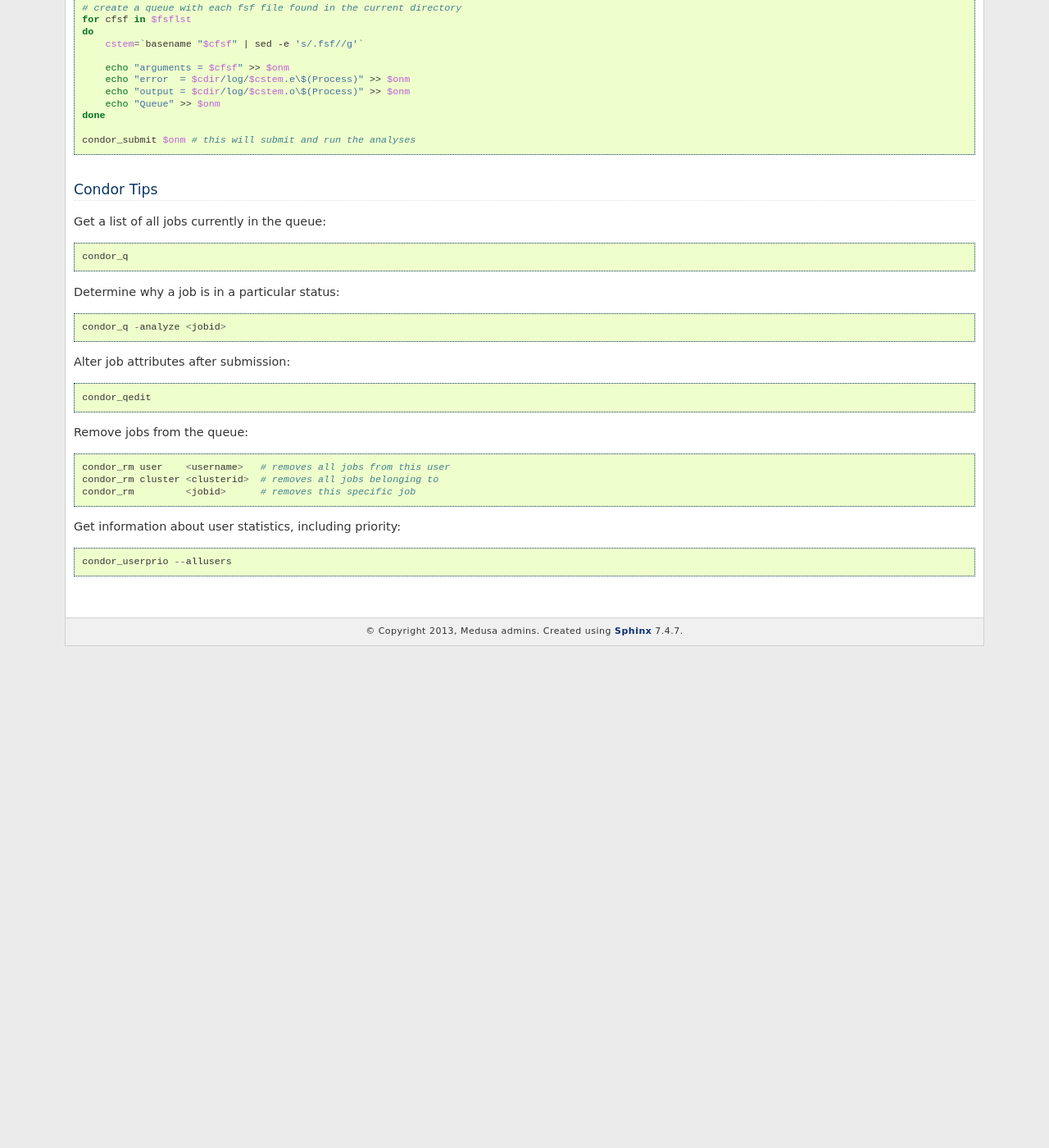
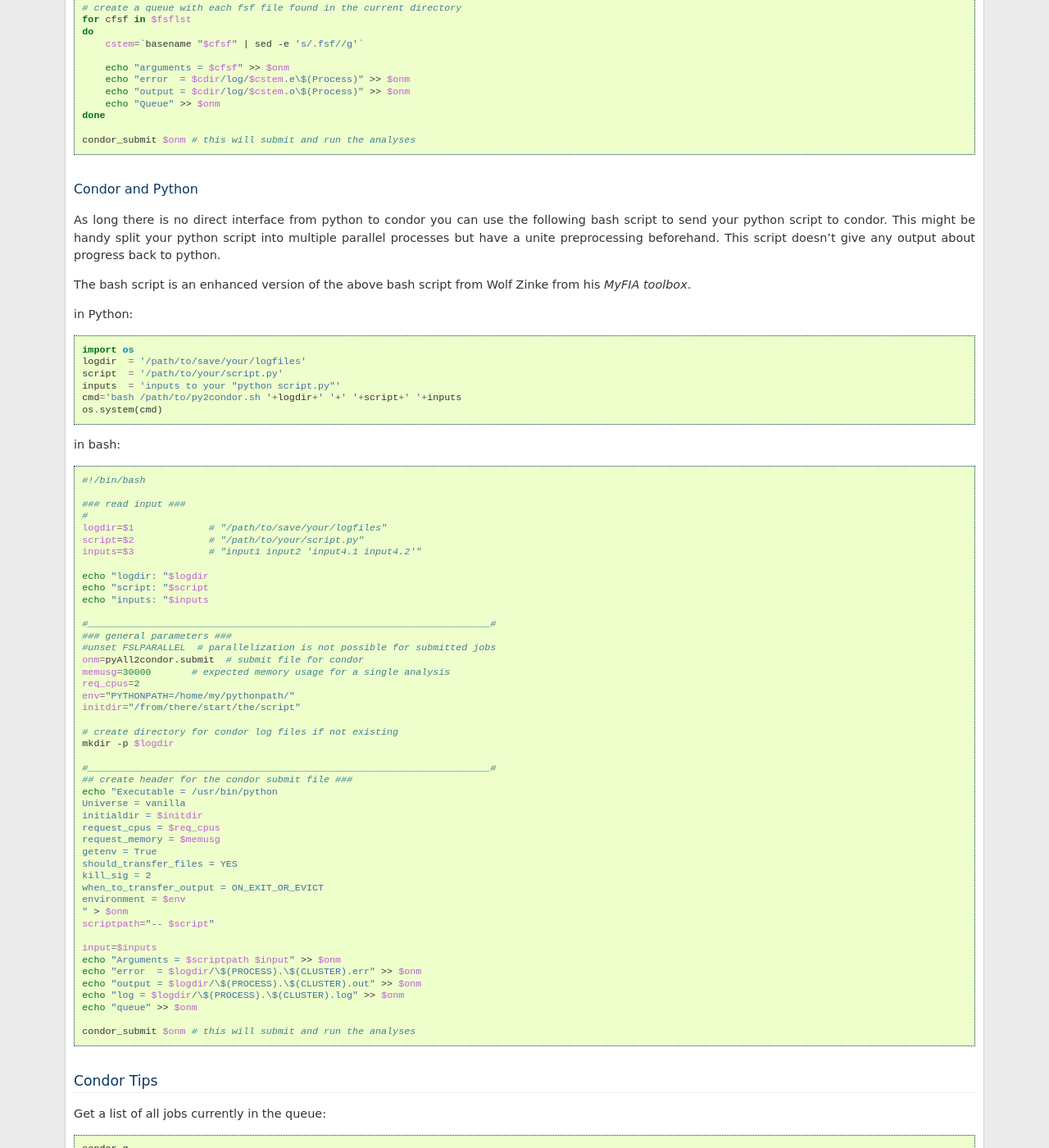
Before and after one commit to psychoinformatics-de/ipsy-docs, a Sphinx documentation site: the page built from source/userdoc/condor.rst, in a window 1280 px wide and 1400 px high, scrolled down 1526 px. Shown: the whole window at 82% size. Built offline with Sphinx 7.4.7, drawn with Linux system fonts in a browser that asks for light colours; formulas are drawn with MathJax 3; before the commit the page ends 2314 px from its top, so only the background shows below that.

Commit message:
to submit from python via the example bash script
to submit sth. to Condor from python a adopted the bash-script from http://kumo.ovgu.de/medusa/userdoc/condor.html#fsl-and-condor and "added" it to the repository from
me@somewhere:~$ git clone me@medusa.ovgu.de:/home/git/www.medusa.ovgu.de
thus I added my stuff to the condor.rst.

```diff
--- a/source/userdoc/condor.rst
+++ b/source/userdoc/condor.rst
@@ -112,6 +112,84 @@ of handy bash tools for fMRI analysis (*MyFIA toolbox*) `on github`._
 
     condor_submit $onm # this will submit and run the analyses
 
+Condor and Python
+-----------------
+As long there is no direct interface from python to condor you can use the following
+bash script to send your python script to condor. This might be handy split your
+python script into multiple parallel processes but have a unite preprocessing
+beforehand.
+This script doesn't give any output about progress back to python.
+
+The bash script is an enhanced version of the above bash script from Wolf Zinke
+from his *MyFIA toolbox*.
+
+in Python:
+
+.. code-block:: python
+
+    import os
+    logdir  = '/path/to/save/your/logfiles'
+    script  = '/path/to/your/script.py'
+    inputs  = 'inputs to your "python script.py"'
+    cmd='bash /path/to/py2condor.sh '+logdir+' '+' '+script+' '+inputs
+    os.system(cmd)
+
+
+in bash:
+
+.. code-block:: bash
+
+    #!/bin/bash
+
+    ### read input ###
+    #
+    logdir=$1             # "/path/to/save/your/logfiles"
+    script=$2             # "/path/to/your/script.py"
+    inputs=$3             # "input1 input2 'input4.1 input4.2'"
+
+    echo "logdir: "$logdir
+    echo "script: "$script
+    echo "inputs: "$inputs
+
+    #______________________________________________________________________#
+    ### general parameters ###
+    #unset FSLPARALLEL  # parallelization is not possible for submitted jobs
+    onm=pyAll2condor.submit  # submit file for condor
+    memusg=30000       # expected memory usage for a single analysis
+    req_cpus=2
+    env="PYTHONPATH=/home/my/pythonpath/"
+    initdir="/from/there/start/the/script"
+
+    # create directory for condor log files if not existing
+    mkdir -p $logdir
+
+    #______________________________________________________________________#
+    ## create header for the condor submit file ###
+    echo "Executable = /usr/bin/python
+    Universe = vanilla
+    initialdir = $initdir
+    request_cpus = $req_cpus
+    request_memory = $memusg
+    getenv = True
+    should_transfer_files = YES
+    kill_sig = 2
+    when_to_transfer_output = ON_EXIT_OR_EVICT
+    environment = $env
+    " > $onm
+    scriptpath="-- $script"
+
+    input=$inputs
+    echo "Arguments = $scriptpath $input" >> $onm
+    echo "error  = $logdir/\$(PROCESS).\$(CLUSTER).err" >> $onm
+    echo "output = $logdir/\$(PROCESS).\$(CLUSTER).out" >> $onm
+    echo "log = $logdir/\$(PROCESS).\$(CLUSTER).log" >> $onm
+    echo "queue" >> $onm
+
+    condor_submit $onm # this will submit and run the analyses
+
+
+
+
 Condor Tips
 ===========
 
```
